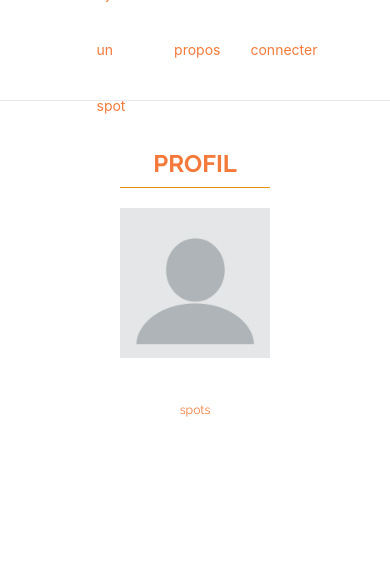
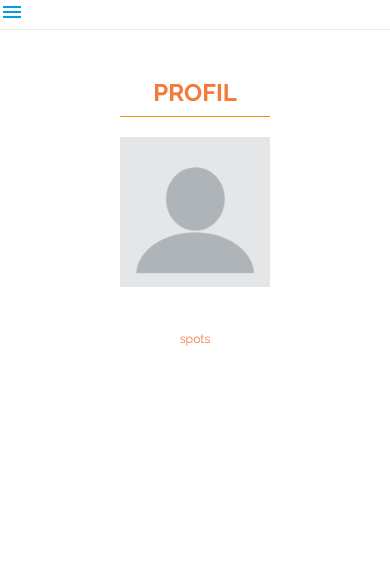
Before and after one commit to r0m21/ChampiSpot, a Symfony app: template templates/user/profil.html.twig in a window 390 px wide. Shown: the top 579 px of the page. Run offline with Twig, Linux system fonts and the light colour scheme; the template is opened without the code that fills it, so the values that code supplies are empty; some libraries are stand-ins or nearby versions.

Commit message:
Responsive profil, login, inscription, accueil, ajout spot + burger mobile ajoutés

```diff
--- a/public/css/style.css
+++ b/public/css/style.css
@@ -255,3 +255,47 @@ body {position: relative;}
         opacity: 1;
         pointer-events: all;
      }
+
+/*------------------------------------*/
+/*--------------MEDIA QUERIES------------*/
+
+@media screen and (max-width: 600px) {
+    .no-padding-mobile{
+        padding:0 !important;
+    }
+    .no-margin-mobile{
+        margin:0;
+    }
+    .m-t-25-mobile{
+        margin-top:25px;
+    }
+    .d-none-mobile{
+        display:none;
+    }
+    .d-block-mobile{
+        display:block;
+    }
+    .d-flex-mobile{
+        display:flex;
+    }
+    .flex-column-reverse-mobile{
+        flex-direction: column-reverse;
+    }
+    .sidenav li>a{
+        color:white;
+        font-size: 18px;
+        font-weight:700;
+    }
+    .w-100-mobile{
+        width:100%;
+    }
+    .p-50-t-mobile{
+        padding:50px 0 0 0;
+    }
+    .map-mobile{
+        height:50vh;
+    }
+    .h-100pct-mobile{
+        height:100%;
+    }
+}
--- a/public/js/script.js
+++ b/public/js/script.js
@@ -204,3 +204,18 @@ if(window.location.href.indexOf("inscription") > -1){
         the_return.innerHTML = res[2];
     });
 }
+
+document.addEventListener('DOMContentLoaded', function() {
+    var elems = document.querySelectorAll('.sidenav');
+    var instances = M.Sidenav.init(elems, options);
+  });
+
+  // Initialize collapsible (uncomment the lines below if you use the dropdown variation)
+  // var collapsibleElem = document.querySelector('.collapsible');
+  // var collapsibleInstance = M.Collapsible.init(collapsibleElem, options);
+
+  // Or with jQuery
+
+  $(document).ready(function(){
+    $('.sidenav').sidenav();
+  });
--- a/templates/base.html.twig
+++ b/templates/base.html.twig
@@ -7,6 +7,7 @@
             <link rel="stylesheet" href="https://unpkg.com/leaflet@1.3.3/dist/leaflet.css"
             integrity="sha512-Rksm5RenBEKSKFjgI3a41vrjkw4EVPlJ3+OiI65vTjIdo9brlAacEuKOiQ5OFh7cOI1bkDwLqdLw3Zg0cRJAAQ=="
             crossorigin=""/>
+            <link href="https://fonts.googleapis.com/icon?family=Material+Icons" rel="stylesheet">
             <link rel="stylesheet" href="https://use.fontawesome.com/releases/v5.2.0/css/all.css" integrity="sha384-hWVjflwFxL6sNzntih27bfxkr27PmbbK/iSvJ+a4+0owXq79v+lsFkW54bOGbiDQ" crossorigin="anonymous">
             <link rel="stylesheet" href="{{ asset('css/materialize.min.css') }}">
             <link rel="stylesheet" href="{{ asset('css/style.css') }}">
--- a/templates/includes/header.html.twig
+++ b/templates/includes/header.html.twig
@@ -1,13 +1,13 @@
 <header class="border-bot-1">
-    <nav class="row bg-color-2 h-100px p-10-50 d-flex jc-space-between box-shadow-none no-margin">
+    <nav class="row bg-color-2 h-100px p-10-50 d-flex jc-space-between box-shadow-none no-margin no-padding-mobile d-none-mobile">
 
-        <div class="col m6 d-flex jc-flex-start">
+        <div class="col m6 s2 d-flex jc-flex-start">
             <a href="/">
                <img src="../img/cs_logo_orange.svg" alt="ChampiSpot" class="responsive-img">
             </a>
         </div>
 
-        <ul class="col m6 d-flex jc-space-around align-self-center">
+        <ul class="col m6 s10 d-flex jc-space-around align-self-center ">
 
             <li>
                 <a class="color-1" href="/ajout">Ajouter un spot</a>
@@ -41,4 +41,43 @@
 
         </ul>
     </nav>
+
+
+        <ul id="slide-out" class="sidenav bg-color-1 d-flex flex-column jc-space-around text-center">
+            <li>
+            <a href="/" class="color-3 raleway">Home</a>
+            </li>
+            <li>
+                <a class="color-3 raleway" href="/ajout">Ajouter un spot</a>
+            </li>
+
+            <li>
+                <a class="color-3 raleway" href="/a-propos">A propos</a>
+            </li>
+
+            {% if not app.user %}
+                <li>
+                    <a class="color-3 raleway" href="{{ path('security_login')}}">Se connecter</a>
+                </li>
+            {% else %}
+
+            {% if app.user.id %}
+                <li>
+                   <a class="color-3 raleway" href="/profil/{{ app.user.id }}">Profil</a>
+                </li>
+            {% endif %}
+                <li>
+                    <a class="color-3 raleway" href="{{ path('security_logout')}}">Deconnexion</a>
+                </li>
+            {% endif %}
+
+            {% if is_granted('ROLE_ADMIN') %}
+                <li>
+                    <a class="color-3 raleway" href="/admin">Administration</a>
+                </li>
+            {% endif %}
+
+        </ul>
+
+  <a href="#" data-target="slide-out" class="sidenav-trigger d-none d-block-mobile"><i class="material-icons">menu</i></a>
 </header>
--- a/templates/security/login.html.twig
+++ b/templates/security/login.html.twig
@@ -12,9 +12,9 @@
     </div>
 </section>
 
-<section class="container mt-50">
+<section class="container mt-50 d-flex-mobile w-100-mobile">
     <div class="row center-align">
-        <div class="d-flex flex-column col m12">
+        <div class="d-flex flex-column col m12 no-padding-mobile">
             <img src="img/cs_logo_orange-st.svg" alt="logo" class="responsive-img">
 
             <form action="{{ path('security_login') }}" method="post"  class="col m12 mt-50">
--- a/templates/security/registration.html.twig
+++ b/templates/security/registration.html.twig
@@ -2,12 +2,12 @@
 
 {% block body %}
 
-    <section class="container mt-50">
+    <section class="container mt-50 d-flex-mobile">
             <div class="row center-align">
-                <div class="d-flex flex-column col m12">
+                <div class="d-flex flex-column col m12 no-padding-mobile">
                     <img src="img/cs_logo_orange-st.svg" alt="logo" class="responsive-img">
 
-                    <div class="col m12 mt-50">
+                    <div class="col m12 mt-50 s12">
                     {{ form_start(form) }}
                         <div class="row d-flex flex-column ai-center no-margin">
 
--- a/templates/user/profil.html.twig
+++ b/templates/user/profil.html.twig
@@ -4,10 +4,10 @@
 
 {% block body %}
 
-<section class="p-50-50-0">
+<section class="p-50-50-0 p-50-t-mobile">
 
     <div class="row">
-        <div class="col m3 d-flex flex-column ai-center jc-space-between h-75vh">
+        <div class="col m3 s12 d-flex flex-column ai-center jc-space-between h-75vh">
             <div class="d-flex flex-column">
                 <h3 class="raleway fw-700 color-1 separator fs-24 no-margin text-center">PROFIL</h3>
                         {% if infos.UseProfilePic != null %}
@@ -21,11 +21,11 @@
                         <p class="raleway color-1 fs-14 text-center no-margin">spots</p>
             </div>
             <div class="d-flex ai-flex-end">
-                <img class="responsive-img" src="../img/congratulations.svg" alt="">
+                <img class="responsive-img d-none-mobile" src="../img/congratulations.svg" alt="">
             </div>
         </div>
 
-        <div class="col m9">
+        <div class="col m9 s12">
 
             <div class="map w-100pct" id="mapid">
             {%   for spot in spots   %}
```
Also changed, not shown: src/Controller/AjoutSpotController.php (+13 -2 lines), templates/ajout_spot/ajout.html.twig (+6 -6 lines), templates/index.html.twig (+6 -6 lines), templates/security/password.html.twig (+6 -8 lines).
